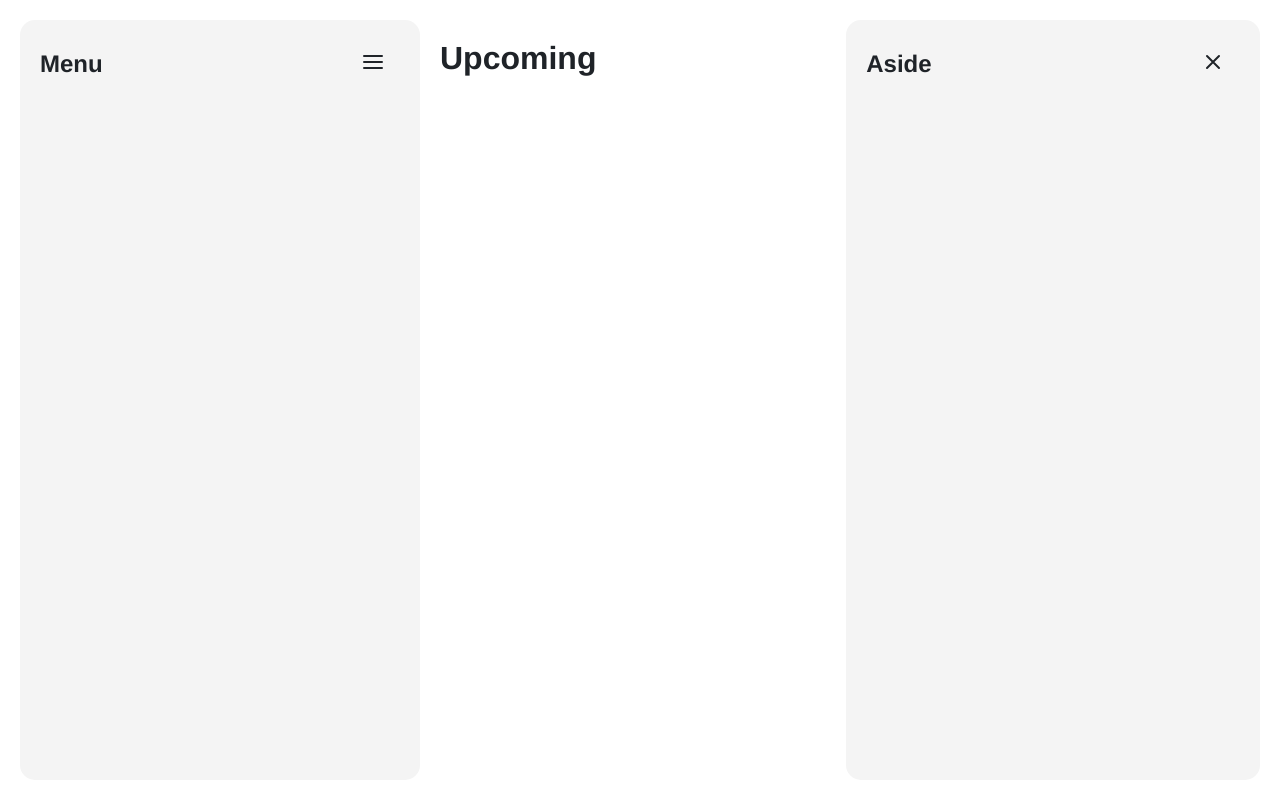
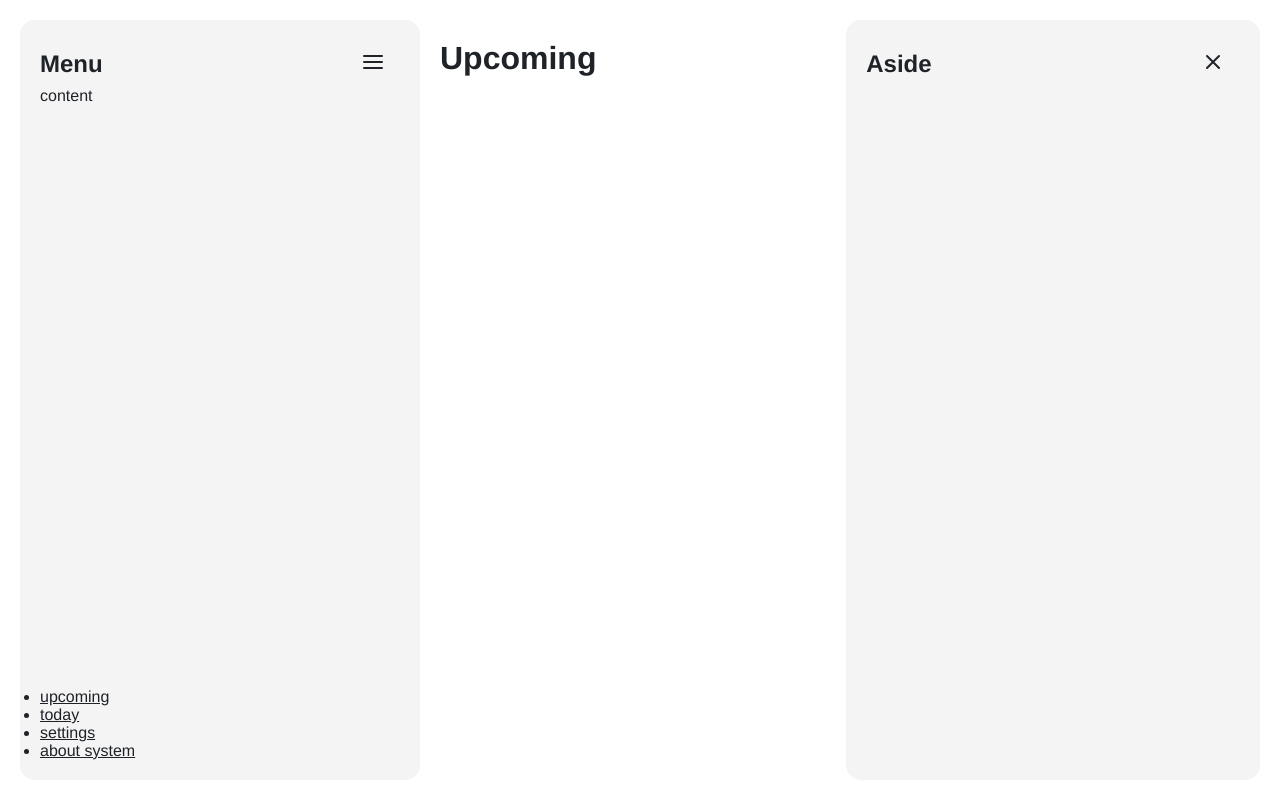
Before and after one commit to DanilChugaev/todo, a Vue app: page / in a window 1280 px wide. Both pictures are taken after a click on the button 70 px from the left and 63 px from the top of the page. Built offline with nearby package versions, Linux system fonts and the light colour scheme.

Commit message:
add layout-list with build

```diff
--- /dev/null
+++ b/src/components/layout/layout-list.vue
@@ -0,0 +1,76 @@
+<template>
+  <div class="layout-list">
+    <h3
+      v-if="title"
+      class="layout-list__title"
+    >
+      {{ title }}
+    </h3>
+
+    <ul class="layout-list__container">
+      <li
+        v-for="item in items"
+        :key="item.id"
+        class="layout-list__item item"
+      >
+        <ui-link :to="item.to">
+          <component
+            v-if="item.icon"
+            slot="icon"
+            :is="item.icon"
+            class="item__icon"
+          />
+
+          {{ item.text }}
+
+          <span
+            v-if="item.counter"
+            slot="counter"
+            class="item__counter"
+          >
+            {{ item.counter }}
+          </span>
+        </ui-link>
+      </li>
+    </ul>
+  </div>
+</template>
+
+<script lang="ts" setup>
+import { PropType } from 'vue';
+import UiLink from '~/components/ui/ui-link.vue';
+import { LayoutListItem } from './types';
+
+defineProps({
+  title: {
+    type: String,
+    default: '',
+  },
+  items: {
+    type: Array as PropType<LayoutListItem[]>,
+    required: true,
+  },
+});
+</script>
+
+<style lang="scss" scoped>
+.layout-list {
+  &__title {
+
+  }
+
+  &__container {
+
+  }
+
+  &__item {
+
+  }
+
+  .item {
+    &__icon {
+
+    }
+  }
+}
+</style>
--- a/src/components/layout/layout-menu.vue
+++ b/src/components/layout/layout-menu.vue
@@ -18,16 +18,45 @@
         <icon-menu />
       </ui-button>
     </div>
+
+    <div class="layout-menu__content">
+      content
+    </div>
+
+    <layout-list
+      class="layout-menu__footer"
+      :items="footerLinks"
+    />
   </aside>
 </template>
 
 <script lang="ts" setup>
-import { ref } from 'vue';
+import { computed, ref } from 'vue';
 import IconMenu from '~/components/ui/icons/menu.vue';
 import UiButton from '~/components/ui/ui-button.vue';
+import LayoutList from './layout-list.vue';
 
 const IS_ACTIVE_MENU = 'isActiveMenu';
 const isActiveMenu = ref(localStorage.getItem(IS_ACTIVE_MENU) === 'true' ?? true);
+
+const footerLinks = computed(() => [
+  {
+    text: 'upcoming',
+    to: '/',
+  },
+  {
+    text: 'today',
+    to: '/today',
+  },
+  {
+    text: 'settings',
+    to: '/settings',
+  },
+  {
+    text: 'about system',
+    to: '/settings',
+  },
+]);
 
 function toggleMenu() {
   isActiveMenu.value = !isActiveMenu.value;
@@ -38,6 +67,8 @@ function toggleMenu() {
 
 <style lang="scss" scoped>
 .layout-menu {
+  display: flex;
+  flex-direction: column;
   padding: var(--spacer-d);
   border-radius: var(--border-radius-c);
   min-width: var(--width-menu-initial);
@@ -49,8 +80,14 @@ function toggleMenu() {
     justify-content: center;
   }
 
-  &__title {
+  &__title,
+  &__content,
+  &__footer {
     display: none;
+  }
+
+  &__footer {
+    margin-top: auto;
   }
 
   &--is-active {
@@ -58,12 +95,16 @@ function toggleMenu() {
     width: 100%;
     max-width: var(--width-menu-active);
 
-    .layout-menu__title {
-      display: block;
-    }
+    .layout-menu {
+      &__title,
+      &__content,
+      &__footer {
+        display: block;
+      }
 
-    .layout-menu__header {
-      justify-content: space-between;
+      &__header {
+        justify-content: space-between;
+      }
     }
   }
 }
--- /dev/null
+++ b/src/components/layout/types.ts
@@ -0,0 +1,6 @@
+export interface LayoutListItem {
+  icon?: string;
+  text: string;
+  to: string;
+  counter?: number;
+}
--- /dev/null
+++ b/src/components/ui/ui-link.vue
@@ -0,0 +1,29 @@
+<template>
+  <router-link
+    class="ui-link"
+    :to="to"
+  >
+    <slot name="icon" />
+
+    <span>
+      <slot />
+    </span>
+
+    <slot name="counter" />
+  </router-link>
+</template>
+
+<script lang="ts" setup>
+defineProps({
+  to: {
+    type: String,
+    default: '',
+  },
+});
+</script>
+
+<style lang="scss" scoped>
+.ui-link {
+
+}
+</style>
```
Also changed, not shown: 6 other files (tests, documents, lock files or other folders).
